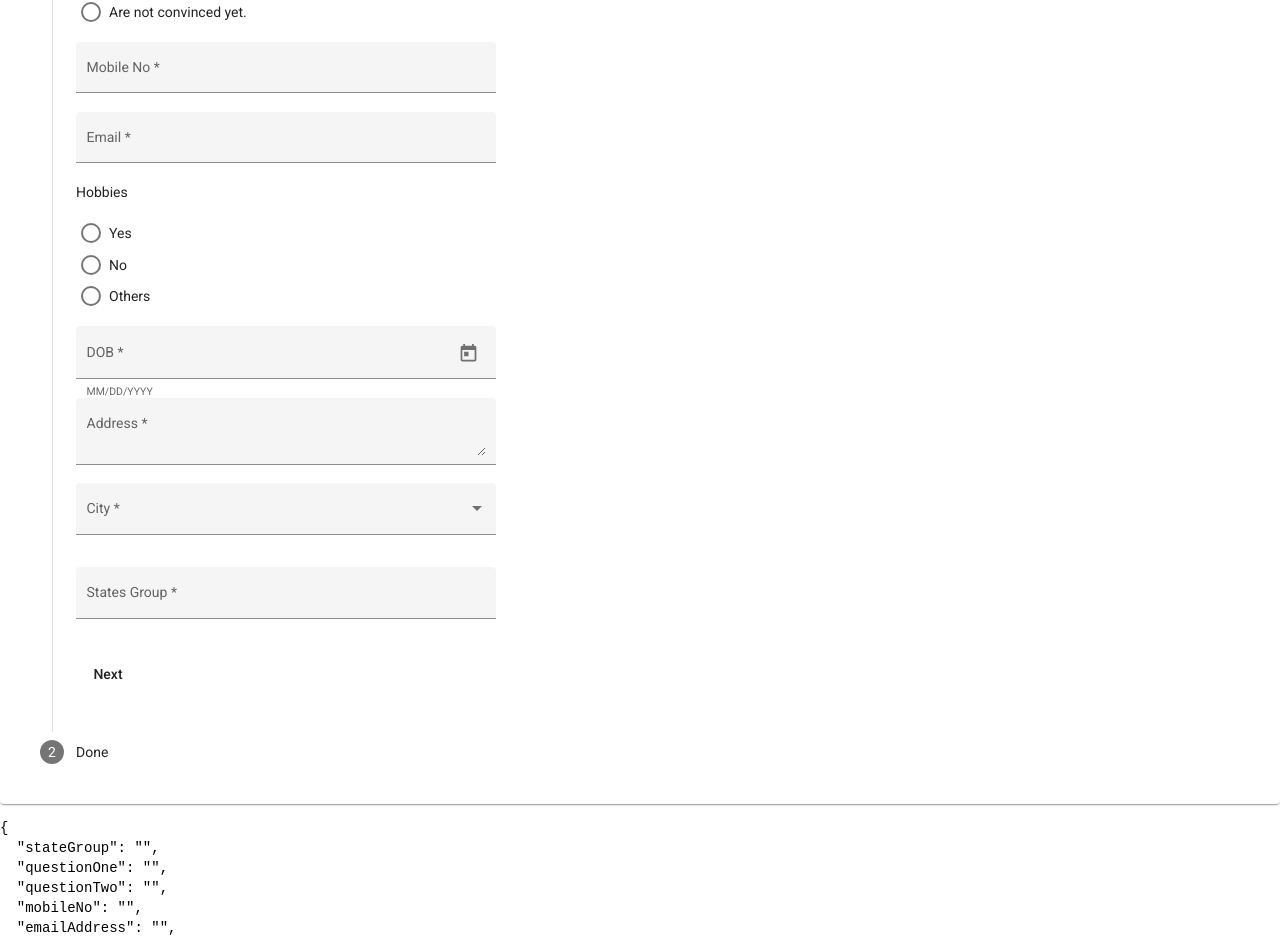
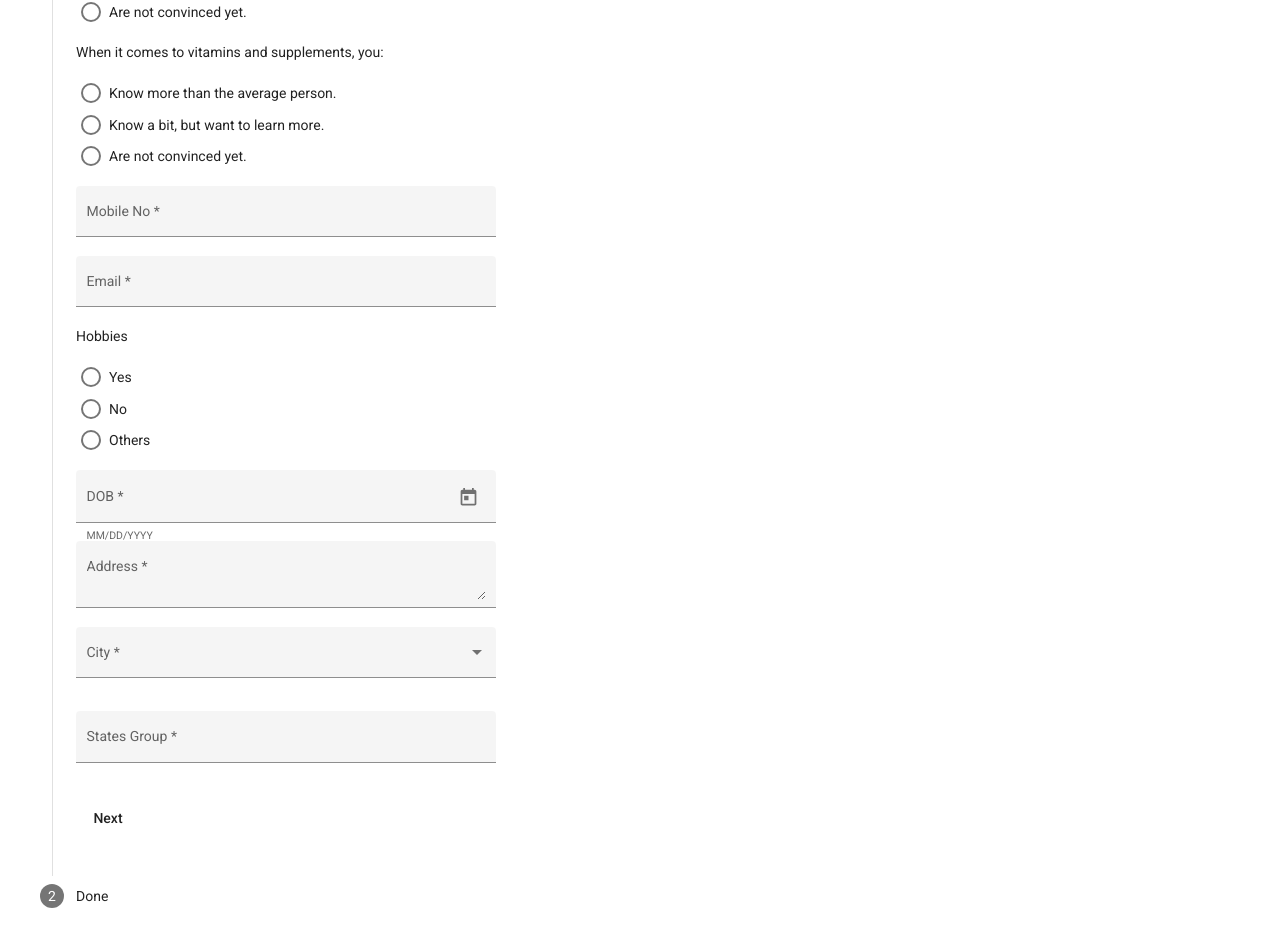
Before and after one commit to twetesaturday/syntechexam, an Angular app: page / in a window 1280 px wide. Shown: the part 320-1259 px from the top of the page. Built offline with nearby package versions, Linux system fonts and the light colour scheme.

Commit message:
added points

```diff
--- a/src/app/form-builder/fields/radio/radio.component.ts
+++ b/src/app/form-builder/fields/radio/radio.component.ts
@@ -1,5 +1,5 @@
 import { COMMA, ENTER } from '@angular/cdk/keycodes';
-import { Component, Input } from '@angular/core';
+import { Component, EventEmitter, Input, Output } from '@angular/core';
 import { FormGroup } from '@angular/forms';
 import { MatChipInputEvent } from '@angular/material/chips';
 import { MatRadioChange } from '@angular/material/radio';
@@ -13,6 +13,7 @@ import { FormCustomAnswer, FormData } from '../../../interfaces/form-interface';
 export class RadioComponent {
   @Input() control!: FormData;
   @Input() form!: FormGroup;
+  @Output() selectedRadioValue = new EventEmitter<object>();
 
   isOthersSelected = false;
   addOnBlur = true;
@@ -29,6 +30,11 @@ export class RadioComponent {
   onRadioChange(event: MatRadioChange) {
     let selected = event.value;
 
+    this.selectedRadioValue.emit({
+      selectedValue: selected,
+      control: this.control
+    });
+
     if (selected === 'others') {
       this.isOthersSelected = true;
     } else {
@@ -42,13 +48,11 @@ export class RadioComponent {
     if (value) {
       this.customAnswers.push({value: value});
 
-      this.form.controls['hobbies'].setValue(this.customAnswers);
+      this.form.controls[this.control.id].setValue(this.customAnswers);
     }
 
     // Clear the input value
-    if (event.input) {
-      event.input.value = '';
-    }
+    event.chipInput!.clear();
   }
 
   remove(customAnswer: FormCustomAnswer): void {
--- a/src/app/form-builder/form-builder.component.html
+++ b/src/app/form-builder/form-builder.component.html
@@ -30,6 +30,7 @@
 
                             <div *ngSwitchCase="eFormControlType.Radio">
                                 <radio
+                                    (selectedRadioValue)="onRadioValueSelect($event)"
                                     [control]="control"
                                     [form]="formGroupData">
                                 </radio>
--- a/src/app/form-builder/form-builder.component.ts
+++ b/src/app/form-builder/form-builder.component.ts
@@ -15,6 +15,8 @@ export class FormBuilderComponent implements OnInit {
 
   eFormControlType = FormControlType;
   secondFormGroup!: FormGroup;
+
+  totalPoints: number = 0;
 
   constructor(private formService: FormService, private _formBuilder: FormBuilder) { }
 
@@ -37,12 +39,12 @@ export class FormBuilderComponent implements OnInit {
     this.formService.getJSONFormData()
       .subscribe((response: FormControlData) => {
         this.formData = response;
-        this.createFormControl();
+        this.createFormControl(response);
       })
   }
 
-  createFormControl() {
-    this.formData.forEach((element: FormData) => {
+  createFormControl(formData: FormControlData) {
+    formData.forEach((element: FormData) => {
       if (element.validators) {
         element.validators.forEach((validator: FormValidators) => {
           this.formGroupData.addControl(element.id, new FormControl('', this._getValidators(validator)));
@@ -51,6 +53,21 @@ export class FormBuilderComponent implements OnInit {
         this.formGroupData.addControl(element.id, new FormControl(''));
       }
     });
+  }
+
+  onRadioValueSelect(event: any) {
+    // TODO: Count points on next button
+    console.log('SELECTED RADIO VALUE', event);
+    const selectedValue = event.selectedValue;
+    const control = event.control;
+    if (event) {
+       const selectedOption = control.options.find((option: any) => option.key === selectedValue);
+       console.log('HELLO', selectedOption.points);
+       if (selectedOption.points) {
+        this.totalPoints += selectedOption.points;
+       }
+    }
+    console.log('TOTAL POINTS', this.totalPoints);
   }
 
   private _getValidators(validator: FormValidators): any {
--- a/src/assets/formData.json
+++ b/src/assets/formData.json
@@ -17,15 +17,18 @@
         "options": [
           {
               "key": "knowMore",
-              "label": "Know more than the average person."
+              "label": "Know more than the average person.",
+              "points": 10
           },
           {
               "key": "knowAbit",
-              "label": "Know a bit, but want to learn more."
+              "label": "Know a bit, but want to learn more.",
+              "points": 0
           },
           {
             "key": "areNotConvinced",
             "label": "Are not convinced yet.",
+            "points": 5,
             "customAnswer": []
           }
 
@@ -36,6 +39,35 @@
             }
         ]
     },
+    {
+      "id": "questionThree",
+      "label": "When it comes to vitamins and supplements, you: ",
+      "type": "radio",
+      "options": [
+        {
+            "key": "knowMore",
+            "label": "Know more than the average person.",
+            "points": 10
+        },
+        {
+            "key": "knowAbit",
+            "label": "Know a bit, but want to learn more.",
+            "points": 0
+        },
+        {
+          "key": "areNotConvinced",
+          "label": "Are not convinced yet.",
+          "points": 5,
+          "customAnswer": []
+        }
+
+    ],
+      "validators": [
+          {
+              "required": true
+          }
+      ]
+  },
     {
         "id": "mobileNo",
         "label": "Mobile No",
```
